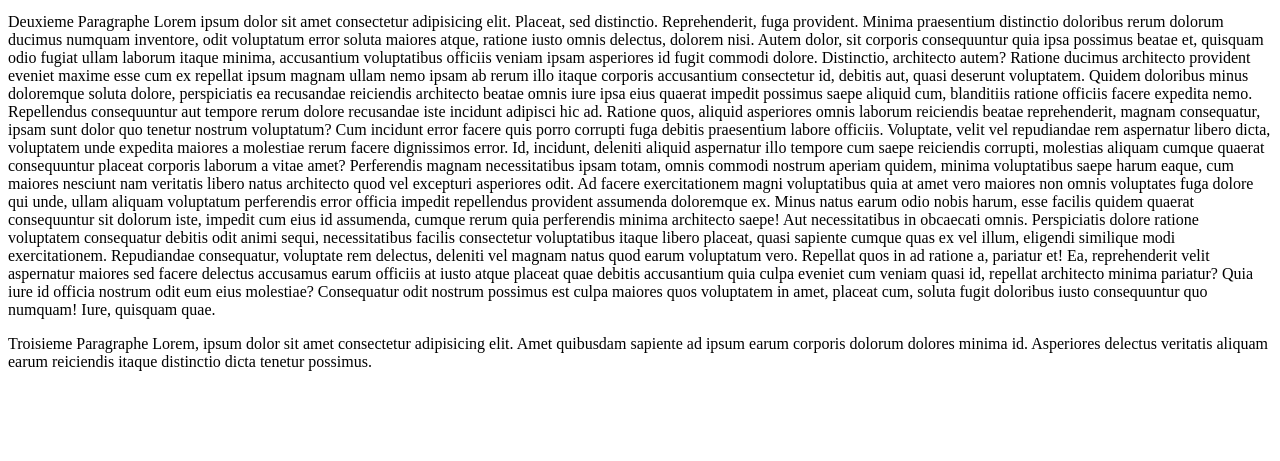
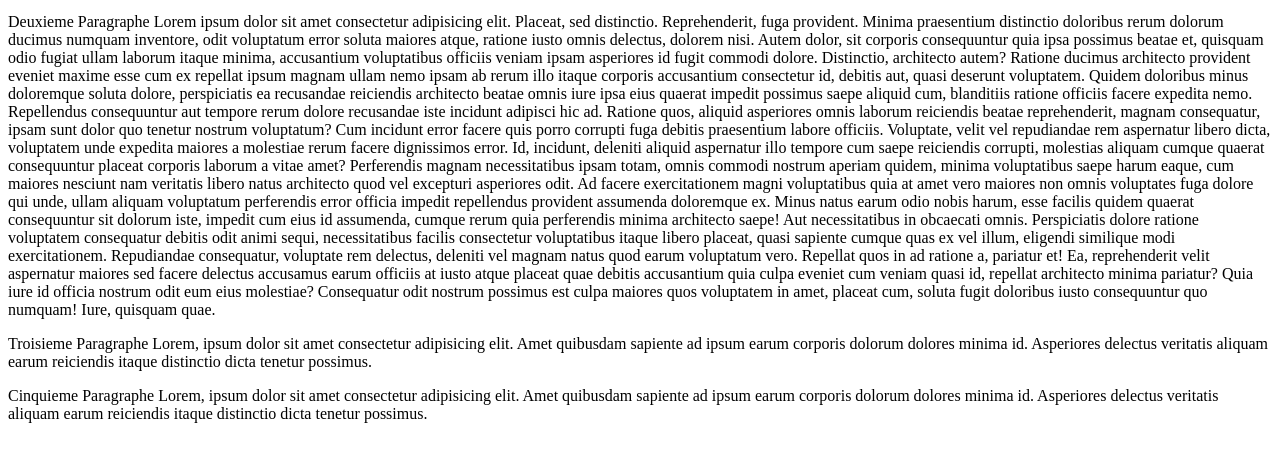
Before and after one commit to BabouDiouf/projetGitHub, a plain HTML site: page index.html in a window 1280 px wide. Shown: the part 119-580 px from the top of the page. Drawn offline with Linux system fonts and the light colour scheme.

Commit message:
Cinquieme paragraphe

```diff
--- a/index.html
+++ b/index.html
@@ -50,5 +50,11 @@
       Lorem, ipsum dolor sit amet consectetur adipisicing elit. Amet quibusdam sapiente ad ipsum earum corporis dolorum
       dolores minima id. Asperiores delectus veritatis aliquam earum reiciendis itaque distinctio dicta tenetur possimus.
      </p>
+     <p>
+      Cinquieme Paragraphe
+      Lorem, ipsum dolor sit amet consectetur adipisicing elit. Amet quibusdam sapiente ad ipsum earum corporis dolorum
+      dolores minima id. Asperiores delectus veritatis aliquam earum reiciendis itaque distinctio dicta tenetur possimus.
+     </p>
+
 </body>
 </html>
```
